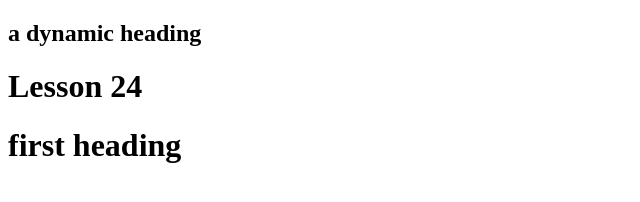
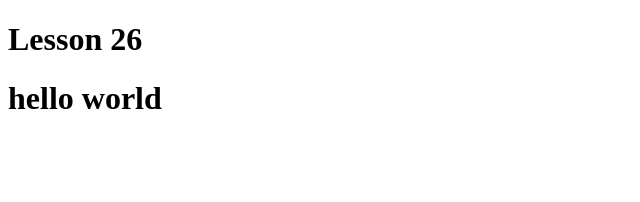
Before and after one commit to chishticodes/JavaScript, a plain HTML site: page lesson-26/index.html in a window 1280 px wide. Shown: the whole page, without its empty margins (0-640 px from the left). Drawn offline with Linux system fonts and the light colour scheme.

Commit message:
lesson twenty six done

```diff
--- a/lesson-25/index.html
+++ b/lesson-26/index.html
@@ -4,13 +4,15 @@
 <head>
   <meta charset="UTF-8">
   <meta name="viewport" content="width=device-width, initial-scale=1.0">
-  <title>prepend and innerText</title>
+  <title>remove and removeChild</title>
 </head>
 
 <body>
-  <h1>Lesson 24</h1>
-
-  <h1>first heading</h1>
+  <h1>Lesson 26</h1>
+  <h1>hello world</h1>
+  <div id="result">
+    <h1>Second heading</h1>
+  </div>
 
   <script src="./js/app.js"></script>
 </body>
--- /dev/null
+++ b/lesson-26/js/app.js
@@ -0,0 +1,8 @@
+// remove
+// removeChild
+
+const result = document.querySelector(`#result`);
+// result.remove();
+const heading = result.querySelector('h1');
+console.log(heading);
+result.removeChild(heading);
```
